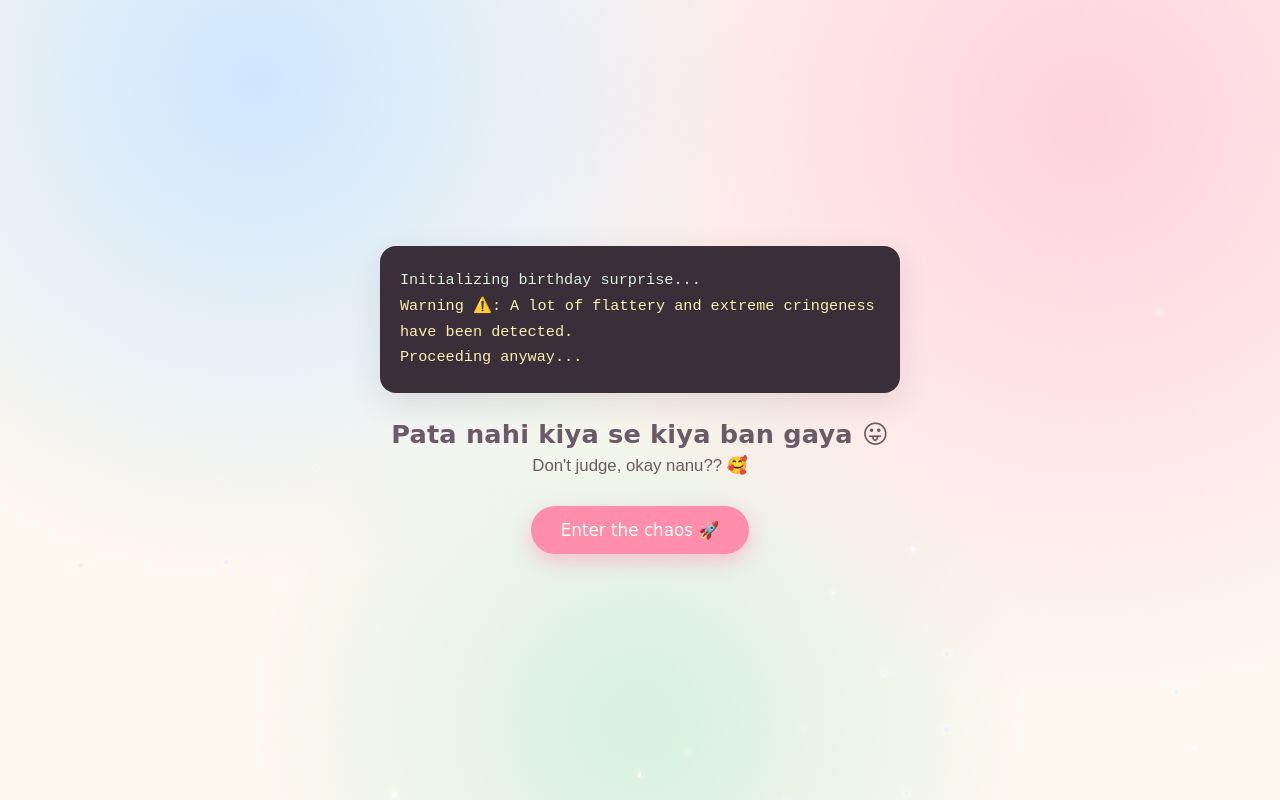
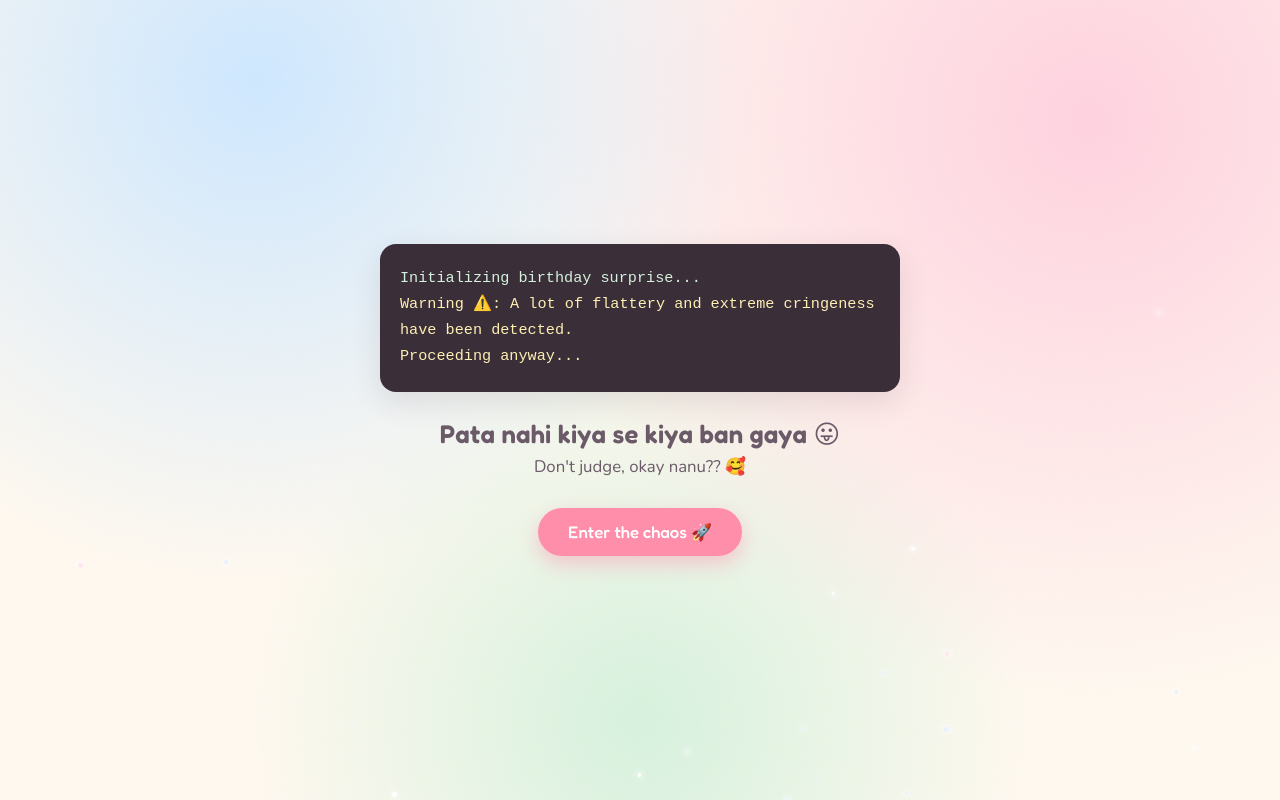
Before and after one commit to l4bibzxe/NANUR-BIRTHDAY, a plain HTML site: page index.html in a window 1280 px wide. Drawn offline with nearby package versions, Linux system fonts and the light colour scheme.

Commit message:
Change font families in style.css

```diff
--- a/style.css
+++ b/style.css
@@ -15,7 +15,7 @@
 *{box-sizing:border-box;}
 html,body{margin:0;padding:0;}
 body{
-  font-family:'Quicksand', sans-serif;
+  font-family:'Nunito', sans-serif;
   color:var(--ink);
   background:
     radial-gradient(circle at 20% 10%, var(--blue) 0%, transparent 40%),
@@ -27,12 +27,12 @@ body{
   position:relative;
 }
 h1,h2,h3,.display{
-  font-family:'Baloo 2', cursive;
-  font-weight:700;
+  font-family:'Fredoka', cursive;
+  font-weight:600;
   letter-spacing:0.2px;
 }
 button{
-  font-family:'Baloo 2', cursive;
+  font-family:'Fredoka', cursive;
   cursor:pointer;
   border:none;
   -webkit-tap-highlight-color: transparent;
```
